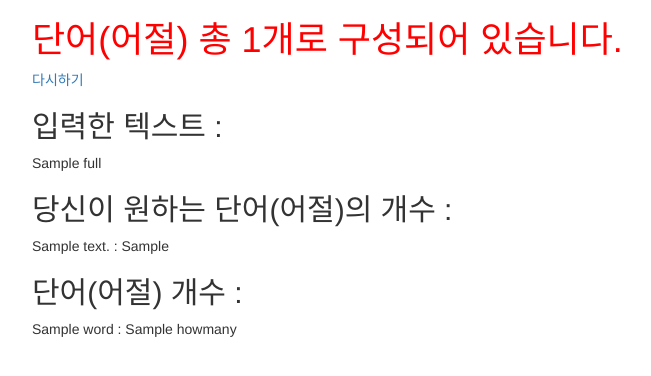
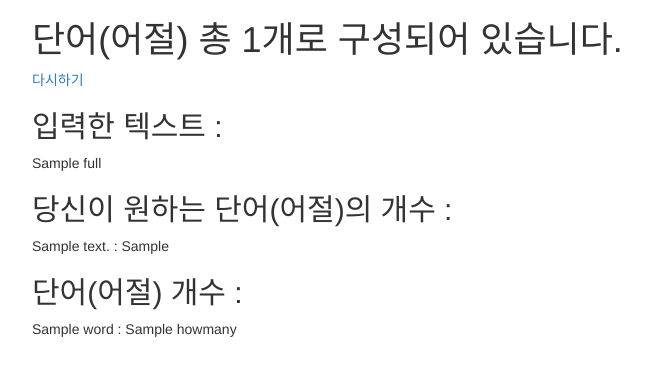
Before and after one commit to JaeGyun-Kim/wordcounter, a Django app: template djangoproject/wordcount/templates/result.html in a window 1280 px wide. Shown: the top 376 px of the page, without its empty margins (38-689 px from the left). Run offline with Django 3.2, Linux system fonts and the light colour scheme; the template is opened without the code that fills it: most values are stand-ins (such as "Sample title", 1, 10 or a date in 2020); some libraries are stand-ins or nearby versions.

Commit message:
css delete

```diff
--- a/djangoproject/wordcount/templates/style.css
+++ /dev/null
@@ -1 +0,0 @@
-h1{ color : red;}
```
Also changed, not shown: djangoproject/wordcount/templates/home.html (+4 -4 lines).
